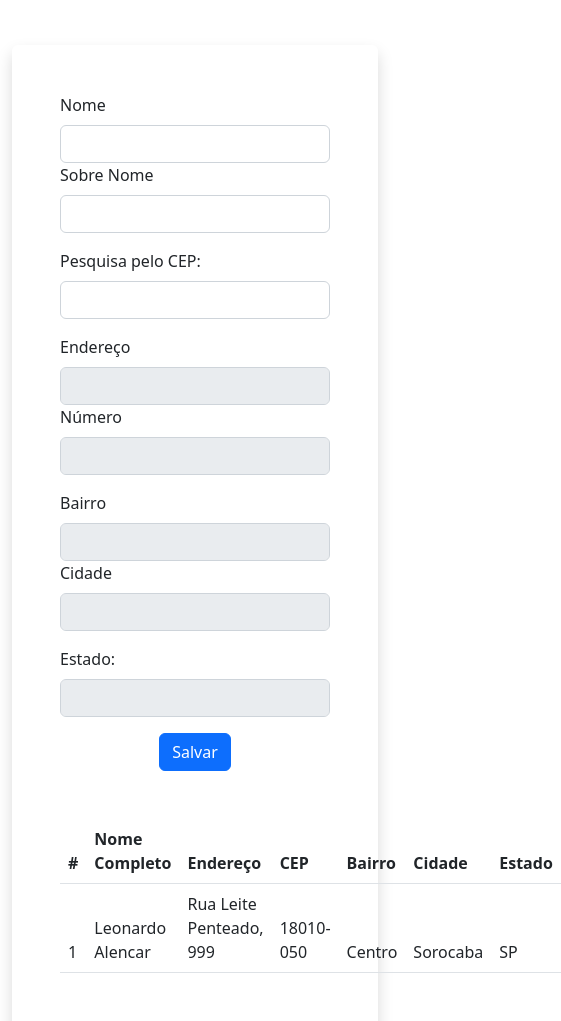
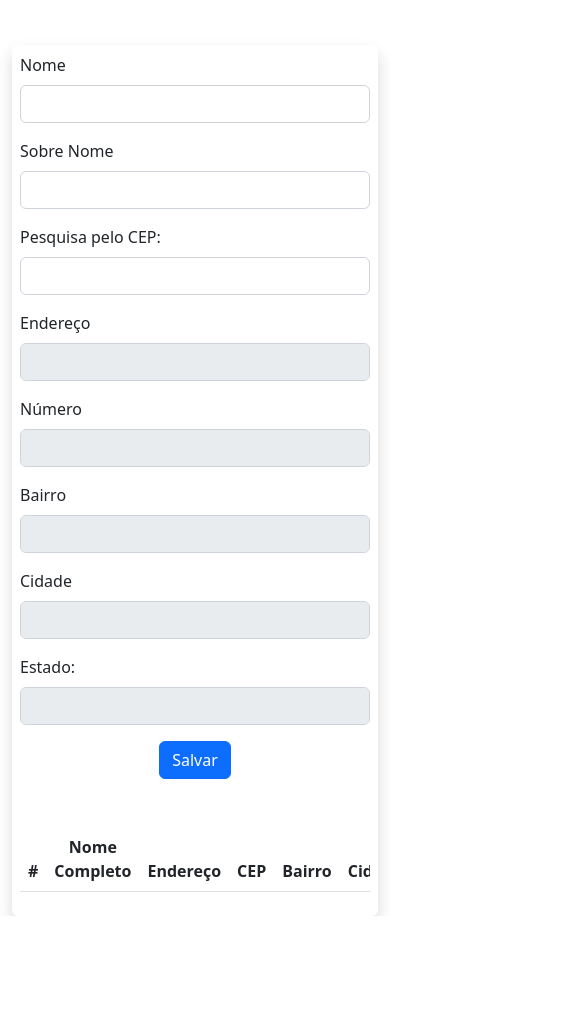
Before and after one commit to leogalencar/bootcampdevjr-mod02-cadastro-clientes, a plain HTML site: page index.html in a window 390 px wide. Shown: the part 79-1100 px from the top of the page, 561 px wide, since content can reach past the window. After the commit the page ends 995 px from the top, so only its background shows below. Drawn offline with nearby package versions, Linux system fonts and the light colour scheme.

Commit message:
closes #6 - Responsividade e correções na tabela

```diff
--- a/index.html
+++ b/index.html
@@ -19,7 +19,7 @@
                 <h3>Cadastro de Clientes</h3>
             </header>
 
-            <main class="rounded shadow mt-5 p-5">
+            <main class="rounded shadow mt-5 p-2 p-md-5">
 
                 <!-- Formulário -->
                 <form id="form" onsubmit="saveCustomer(); return false;">
@@ -28,7 +28,7 @@
                             <label for="inputFirstName" class="form-label">Nome</label>
                             <input type="text" class="form-control" id="inputFirstName" required>
                         </div>
-                        <div class="col-md-6">
+                        <div class="col-md-6 mt-3 mt-md-0">
                             <label for="inputLastName" class="form-label">Sobre Nome</label>
                             <input type="text" class="form-control" id="inputLastName" required>
                         </div>
@@ -52,7 +52,7 @@
                             <label for="inputAddress" class="form-label">Endereço</label>
                             <input type="text" class="form-control" id="inputAddress" disabled>
                         </div>
-                        <div class="col-md-2">
+                        <div class="col-md-2 mt-3 mt-md-0">
                             <label for="inputNumber" class="form-label">Número</label>
                             <input type="text" class="form-control" id="inputNumber" disabled required>
                         </div>
@@ -62,7 +62,7 @@
                             <label for="inputNeighborhood" class="form-label">Bairro</label>
                             <input type="text" class="form-control" id="inputNeighborhood" disabled>
                         </div>
-                        <div class="col-md-6">
+                        <div class="col-md-6 mt-3 mt-md-0">
                             <label for="inputCity" class="form-label">Cidade</label>
                             <input type="text" class="form-control" id="inputCity" disabled>
                         </div>
@@ -81,7 +81,8 @@
                 </form>
 
                 <!-- Tabela dos clientes cadastrados -->
-                <table class="table mt-5" id="customersTable">
+                <div class="table-responsive">
+                    <table class="table mt-5 text-center text-md-start">
                         <thead>
                             <tr>
                                 <th>#</th>
@@ -93,10 +94,11 @@
                                 <th>Estado</th>
                             </tr>
                         </thead>
-                    <tbody>
+                        <tbody class="table-group-divider" id="customersTable">
 
                         </tbody>
                     </table>
+                </div>
             </main>
         </div>
 
--- a/js/script.js
+++ b/js/script.js
@@ -2,19 +2,7 @@
 // It also adds the customer to the customers' table
 
 // Customer object
-var customers = [
-    {
-        id: 1,
-        first_name: "Leonardo",
-        last_name: "Alencar",
-        cep: "18010-050",
-        address: "Rua Leite Penteado",
-        number: "999",
-        neighborhood: "Centro",
-        city: "Sorocaba",
-        state: "SP",
-    },
-];
+var customers = [];
 
 // Masks
 $("#inputCEP").mask("99999-999");
@@ -34,6 +22,8 @@ function addNewRow(customer) {
     var table = document.getElementById("customersTable");
 
     var newRow = table.insertRow();
+
+    newRow.setAttribute("class", "align-middle");
 
     // Insert customer id
     var idNode = document.createTextNode(customer.id);
@@ -70,7 +60,6 @@ function addNewRow(customer) {
 
 // Save customer information
 function saveCustomer() {
-
     // Save customer only if CEP is correct
     if (checkCEP()) {
         var customer = {
```
Lines whose indentation alone changed are shown as unchanged.
